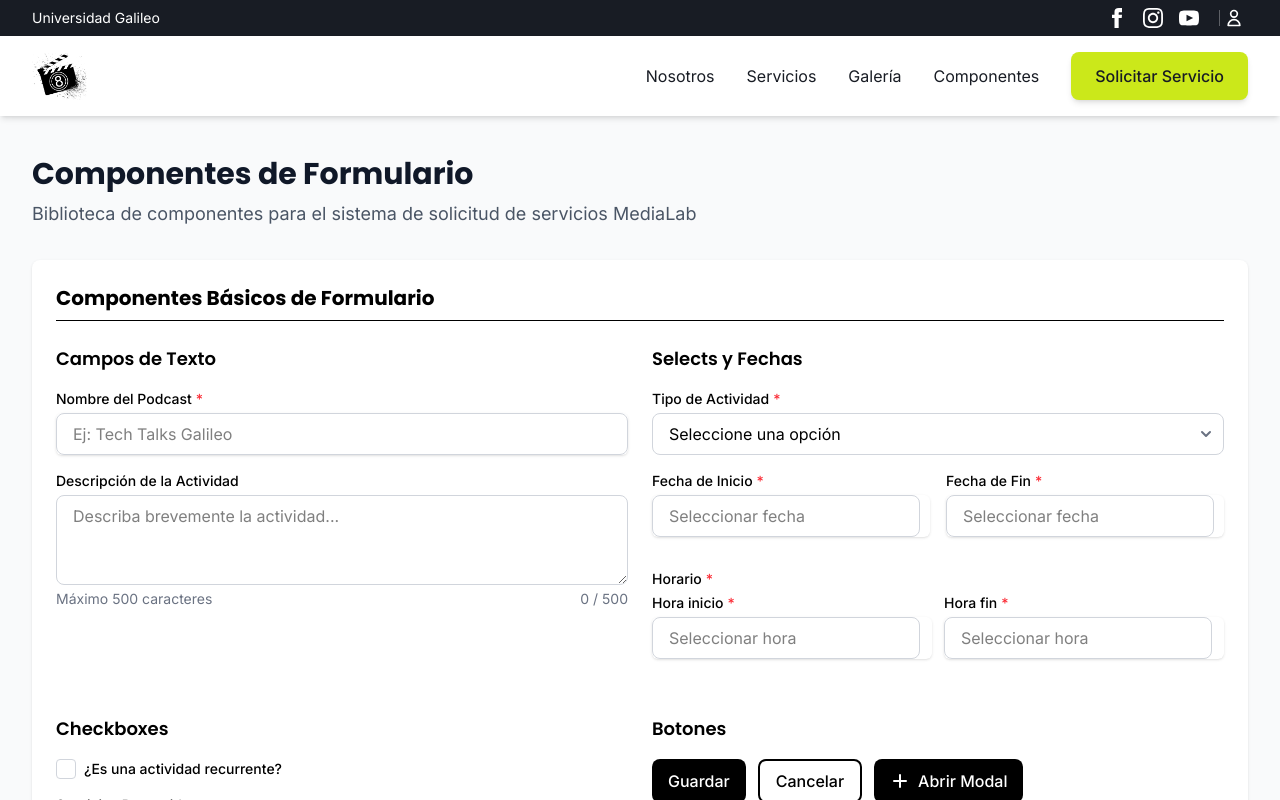
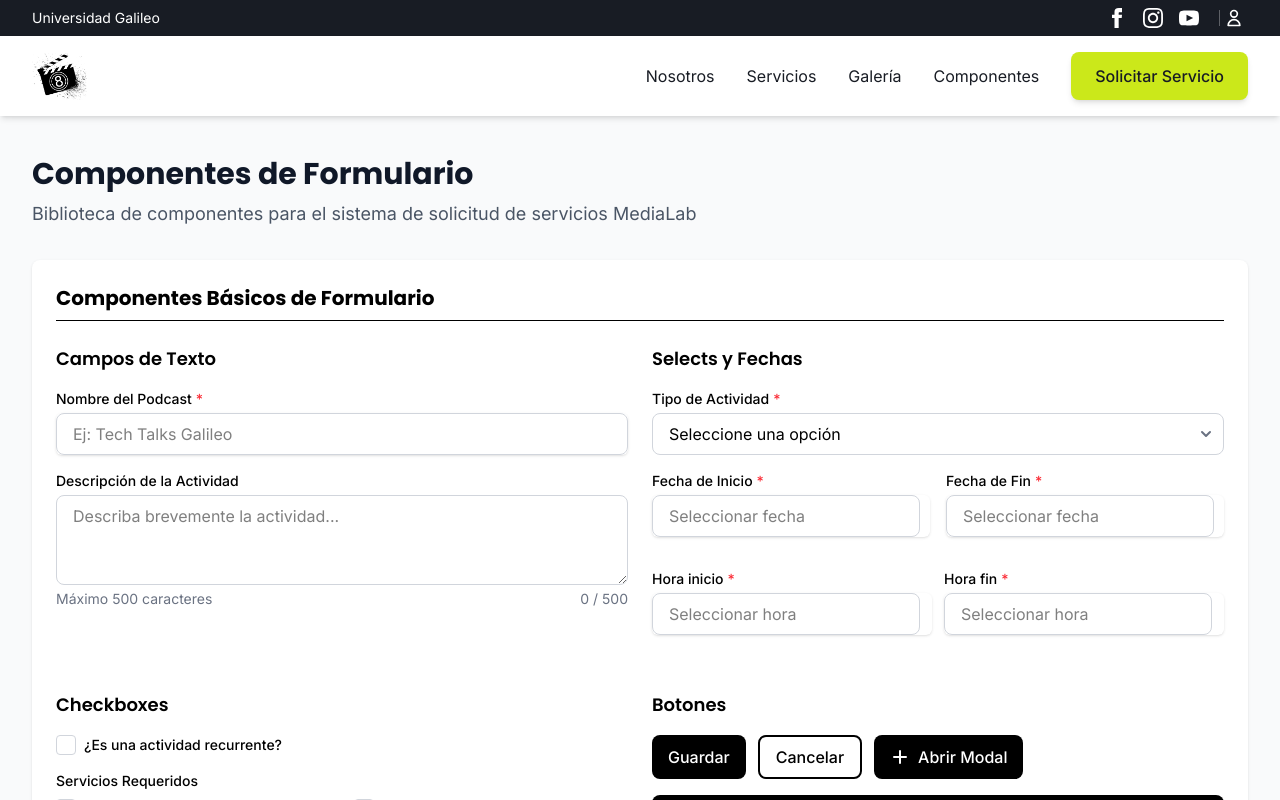
Before and after one commit to Eklista/medialab, a React (Vite) app in the folder frontend/: page /documentation/components-test in a window 1280 px wide. Shown: the top 800 px of the page. Built offline with nearby package versions, Linux system fonts and the light colour scheme.

Commit message:
Componentes Ejemplo

```diff
--- a/frontend/src/pages/documentation/ComponentsTest.tsx
+++ b/frontend/src/pages/documentation/ComponentsTest.tsx
@@ -319,7 +319,6 @@ const ComponentsTest: React.FC = () => {
                         <TimeRangePicker
                           id="time-range"
                           name="time-range"
-                          label="Horario"
                           startTime={timeRange.start}
                           endTime={timeRange.end}
                           onStartTimeChange={(time) => setTimeRange(prev => ({...prev, start: time}))}
@@ -587,7 +586,6 @@ const ComponentsTest: React.FC = () => {
             <TimeRangePicker
               id="modal-time-range"
               name="modal-time-range"
-              label="Horario"
               startTime={modalStartTime}
               endTime={modalEndTime}
               onStartTimeChange={(time) => setModalStartTime(time)}
```
